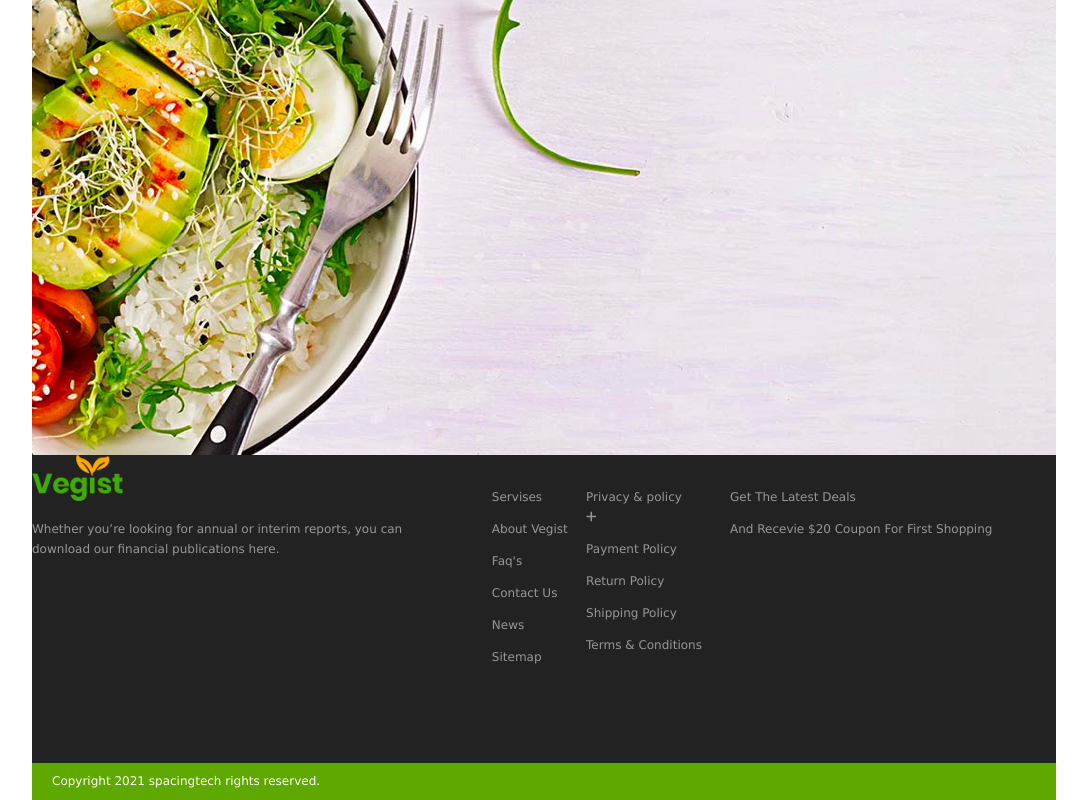
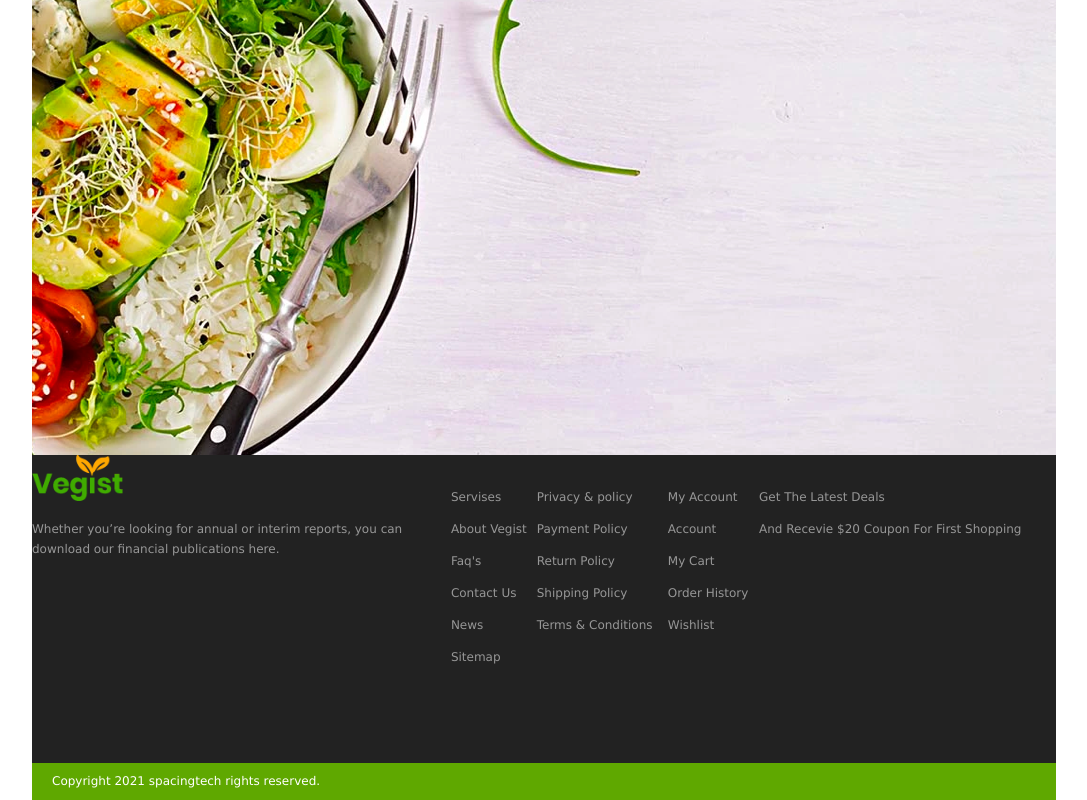
Before and after one commit to leilamahmoudi/vegis, a React (Create React App) app: page / in a window 1280 px wide. Shown: the part 389-1189 px from the top of the page, without its empty margins (96-1183 px from the left). Built offline with nearby package versions, Linux system fonts and the light colour scheme.

Commit message:
Add the menu and my account components on the footer expand

```diff
--- a/src/components/footer/Footer.js
+++ b/src/components/footer/Footer.js
@@ -1,16 +1,11 @@
-import React, { useState } from "react";
-import Servises from "components/footer/expandMenu/Servises";
-import Privacy from "components/footer/expandMenu/Privacy";
+import React from "react";
+import Servises from "components/footer/expandMenu/servises/Servises";
+import Privacy from "components/footer/expandMenu/privacy/Privacy";
+import MyAccount from "./expandMenu/myAccount/MyAccount";
 import { ReactComponent as FooterLogo } from "assets/images/logo/logo.svg";
 import "./footer.scss";
-import ExpandMenuMinus from "./expandMenu/ExpandMenuMinus";
-import ExpandMenuPlus from "components/footer/expandMenu/ExpandMenuPlus";
 
 export default function Footer() {
-  const [openExpand, setOpenExpand] = useState(false);
-  const toggleExpand = (show) => {
-    setOpenExpand(show);
-  };
   return (
     <div className="Footer">
       <div className="container">
@@ -23,60 +18,9 @@ export default function Footer() {
               download our financial publications here.
             </p>
           </div>
-
           <Servises />
           <Privacy />
-          {/*
-
-          <div className="myAccount footer-item">
-            <p className="account-title">
-              My Account
-              {openExpand ? (
-                <ExpandMenuMinus
-                  className="expand-minus-icon push-right"
-                  toggleExpand={toggleExpand}
-                />
-              ) : (
-                <ExpandMenuPlus
-                  className="expand-plus-icon push-right"
-                  toggleExpand={toggleExpand}
-                />
-              )}
-            </p>
-
-            <div className={`servises-items ${openExpand ? "show" : "hide"}`}>
-              <p className="account">Account</p>
-              <p className="myCart">My Cart</p>
-              <p className="orderHistory">Order History</p>
-              <p className="wishList">Wishlist</p>
-            </div>
-          </div>
-
-          <div className="menu footer-item">
-            <p className="menu-title">
-              Menu Title
-              {openExpand ? (
-                <ExpandMenuMinus
-                  className="expand-minus-icon push-right"
-                  toggleExpand={toggleExpand}
-                />
-              ) : (
-                <ExpandMenuPlus
-                  className="expand-plus-icon push-right"
-                  toggleExpand={toggleExpand}
-                />
-              )}
-            </p>
-
-            <div className={`servises-items ${openExpand ? "show" : "hide"}`}>
-              <p className="fruits">Fruits</p>
-              <p className="fastFood">Fast Foods</p>
-              <p className="vegtable">Vegetable</p>
-              <p className="salads">Salads</p>
-              <p className="bestSeller">Bestseller</p>
-            </div>
-          </div> */}
-
+          <MyAccount />
           <div className="get-deals footer-item">
             <p>Get The Latest Deals</p>
             <p>And Recevie $20 Coupon For First Shopping </p>
--- a/src/components/footer/expandMenu/Servises.js
+++ b/src/components/footer/expandMenu/myAccount/MyAccount.js
@@ -1,37 +1,37 @@
 import React, { useState } from "react";
 import ExpandMenuMinus from "components/footer/expandMenu/ExpandMenuMinus";
 import ExpandMenuPlus from "components/footer/expandMenu/ExpandMenuPlus";
+import "./myAccount.scss";
 
-const Servises = () => {
+const MyAccount = () => {
   const [openExpand, setOpenExpand] = useState(false);
   const toggleExpand = (show) => {
     setOpenExpand(show);
   };
   return (
-    <div className="servises footer-item">
-      <p className="servises-title">
-        Servises
+    <div className="myAccount footer-item">
+      <p className="account-title">
+        My Account
         {openExpand ? (
           <ExpandMenuMinus
-            className="expand-minus-icon push-right"
+            className="expand-minus-icon-account push-right"
             toggleExpand={toggleExpand}
           />
         ) : (
           <ExpandMenuPlus
-            className="expand-plus-icon push-right"
+            className="expand-plus-icon-account push-right"
             toggleExpand={toggleExpand}
           />
         )}
       </p>
 
-      <div className={`servises-items ${openExpand ? "show" : "hide"}`}>
-        <p className="about-vegist">About Vegist</p>
-        <p className="faq's">Faq's</p>
-        <p className="contact-us">Contact Us</p>
-        <p className="news">News</p>
-        <p className="sitemap">Sitemap</p>
+      <div className={`account-items ${openExpand ? "show" : "hide"}`}>
+        <p className="account">Account</p>
+        <p className="myCart">My Cart</p>
+        <p className="orderHistory">Order History</p>
+        <p className="wishList">Wishlist</p>
       </div>
     </div>
   );
 };
-export default Servises;
+export default MyAccount;
--- /dev/null
+++ b/src/components/footer/expandMenu/myAccount/myAccount.scss
@@ -0,0 +1,26 @@
+.myAccount {
+  list-style-type: none;
+  display: table-cell;
+  margin: 0px 25px auto 10px;
+  @media only screen and (max-width: 768px) {
+    margin-left: 0;
+  }
+
+  .account-items {
+    &.show {
+      display: block;
+    }
+    &.hide {
+      @media only screen and (max-width: 768px) {
+        margin-left: 0;
+        display: none;
+      }
+    }
+  }
+  .expand-minus-icon-account,
+  .expand-plus-icon-account {
+    @media only screen and (min-width: 768px) {
+      display: none;
+    }
+  }
+}
--- a/src/components/footer/expandMenu/Privacy.js
+++ b/src/components/footer/expandMenu/privacy/Privacy.js
@@ -1,6 +1,7 @@
 import React, { useState } from "react";
 import ExpandMenuMinus from "components/footer/expandMenu/ExpandMenuMinus";
 import ExpandMenuPlus from "components/footer/expandMenu/ExpandMenuPlus";
+import "./privacy.scss";
 
 const Privacy = () => {
   const [openExpand, setOpenExpand] = useState(false);
@@ -13,18 +14,18 @@ const Privacy = () => {
         Privacy & policy
         {openExpand ? (
           <ExpandMenuMinus
-            className="expand-minus-icon push-right"
+            className="expand-minus-icon-privacy push-right"
             toggleExpand={toggleExpand}
           />
         ) : (
           <ExpandMenuPlus
-            className="expand-plus-icon push-right"
+            className="expand-plus-icon-privacy push-right"
             toggleExpand={toggleExpand}
           />
         )}
       </p>
 
-      <div className={`servises-items ${openExpand ? "show" : "hide"}`}>
+      <div className={`privacy-items ${openExpand ? "show" : "hide"}`}>
         <p className="payment">Payment Policy</p>
         <p className="return">Return Policy</p>
         <p className="shipping-policy">Shipping Policy</p>
--- /dev/null
+++ b/src/components/footer/expandMenu/privacy/privacy.scss
@@ -0,0 +1,26 @@
+.privacy {
+  list-style-type: none;
+  display: table-cell;
+  margin: 0px 25px auto 10px;
+  @media only screen and (max-width: 768px) {
+    margin-left: 0;
+  }
+  .privacy-items {
+    &.show {
+      display: block;
+    }
+    &.hide {
+      @media only screen and (max-width: 768px) {
+        margin-left: 0;
+        display: none;
+      }
+    }
+  }
+  .expand-minus-icon-privacy,
+  .expand-plus-icon-privacy {
+    @media only screen and (min-width: 768px) {
+      display: none;
+      margin-right: 10px;
+    }
+  }
+}
--- /dev/null
+++ b/src/components/footer/expandMenu/servises/Servises.js
@@ -0,0 +1,38 @@
+import React, { useState } from "react";
+import ExpandMenuMinus from "components/footer/expandMenu/ExpandMenuMinus";
+import ExpandMenuPlus from "components/footer/expandMenu/ExpandMenuPlus";
+import "./servises.scss";
+
+const Servises = () => {
+  const [openExpand, setOpenExpand] = useState(false);
+  const toggleExpand = (show) => {
+    setOpenExpand(show);
+  };
+  return (
+    <div className="servises footer-item">
+      <p className="servises-title">
+        Servises
+        {openExpand ? (
+          <ExpandMenuMinus
+            className="expand-minus-icon push-right"
+            toggleExpand={toggleExpand}
+          />
+        ) : (
+          <ExpandMenuPlus
+            className="expand-plus-icon push-right"
+            toggleExpand={toggleExpand}
+          />
+        )}
+      </p>
+
+      <div className={`servises-items ${openExpand ? "show" : "hide"}`}>
+        <p className="about-vegist">About Vegist</p>
+        <p className="faq's">Faq's</p>
+        <p className="contact-us">Contact Us</p>
+        <p className="news">News</p>
+        <p className="sitemap">Sitemap</p>
+      </div>
+    </div>
+  );
+};
+export default Servises;
--- /dev/null
+++ b/src/components/footer/expandMenu/servises/servises.scss
@@ -0,0 +1,26 @@
+.servises {
+  list-style-type: none;
+  display: table-cell;
+  margin: 0px 25px auto 10px;
+  @media only screen and (max-width: 768px) {
+    margin-left: 0;
+  }
+
+  .servises-items {
+    &.show {
+      display: block;
+    }
+    &.hide {
+      @media only screen and (max-width: 768px) {
+        margin-left: 0;
+        display: none;
+      }
+    }
+  }
+  .expand-minus-icon,
+  .expand-plus-icon {
+    @media only screen and (min-width: 768px) {
+      display: none;
+    }
+  }
+}
--- a/src/components/footer/footer.scss
+++ b/src/components/footer/footer.scss
@@ -17,35 +17,11 @@
     display: table-cell;
     margin: 0 25px auto 0;
   }
-  .servises {
-    list-style-type: none;
-    display: table-cell;
-    margin: 0px 25px auto 10px;
-    @media only screen and (max-width: 768px) {
-      margin-left: 0;
-    }
 
-    .servises-items {
-      &.show {
-        display: block;
-      }
-      &.hide {
-        @media only screen and (max-width: 768px) {
-          margin-left: 0;
-          display: none;
-        }
-      }
-    }
-    .expand-minus-icon,
-    .expand-plus-icon {
-      @media only screen and (min-width: 768px) {
-        display: none;
-      }
-    }
-    .push-right {
-      float: right;
-    }
+  .push-right {
+    float: right;
   }
+
   .privacy {
     display: table-cell;
     margin: 0 25px auto 10px;
```
Also changed, not shown: src/components/footer/expandMenu/menu/Menu.js (added, +35 -0 lines), src/components/footer/expandMenu/menu/menu.scss (added).
